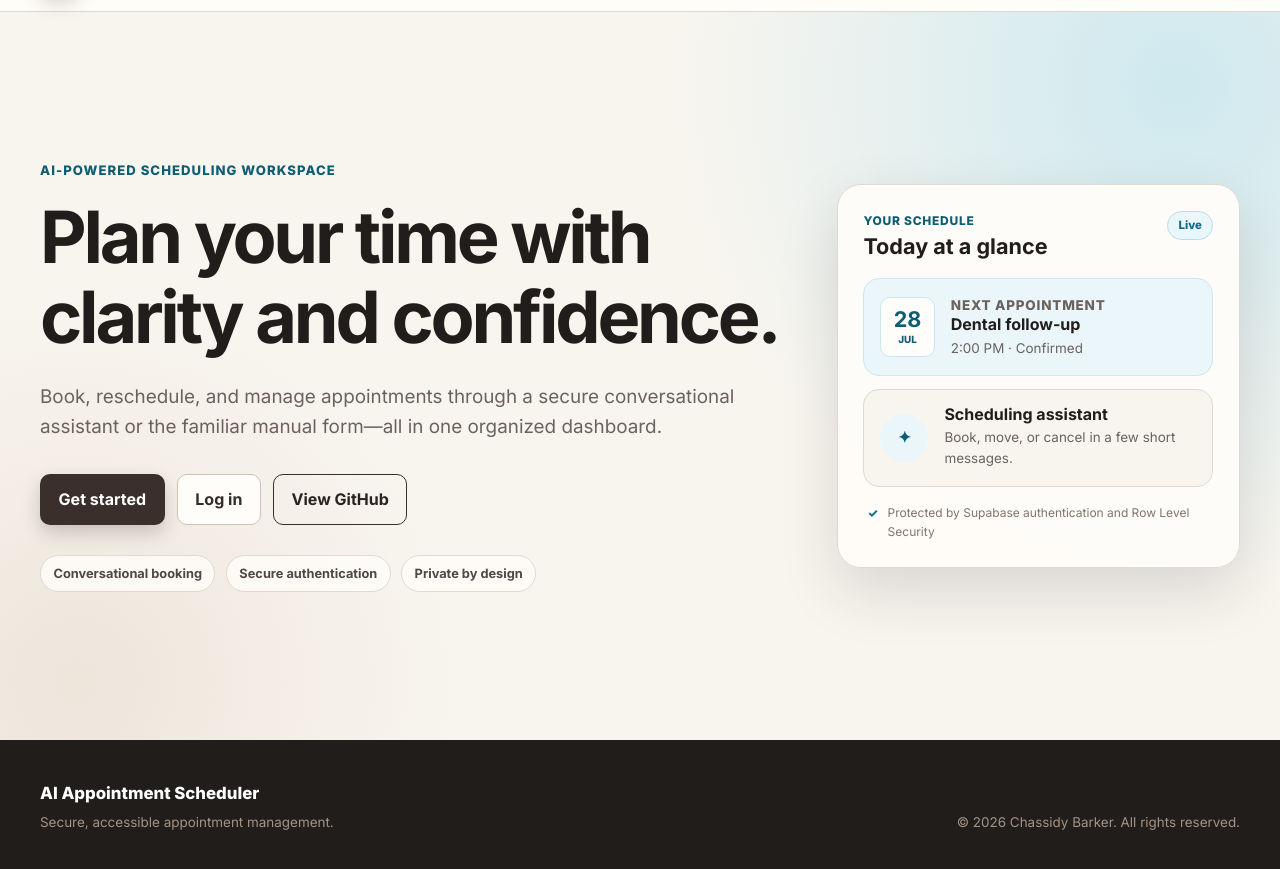
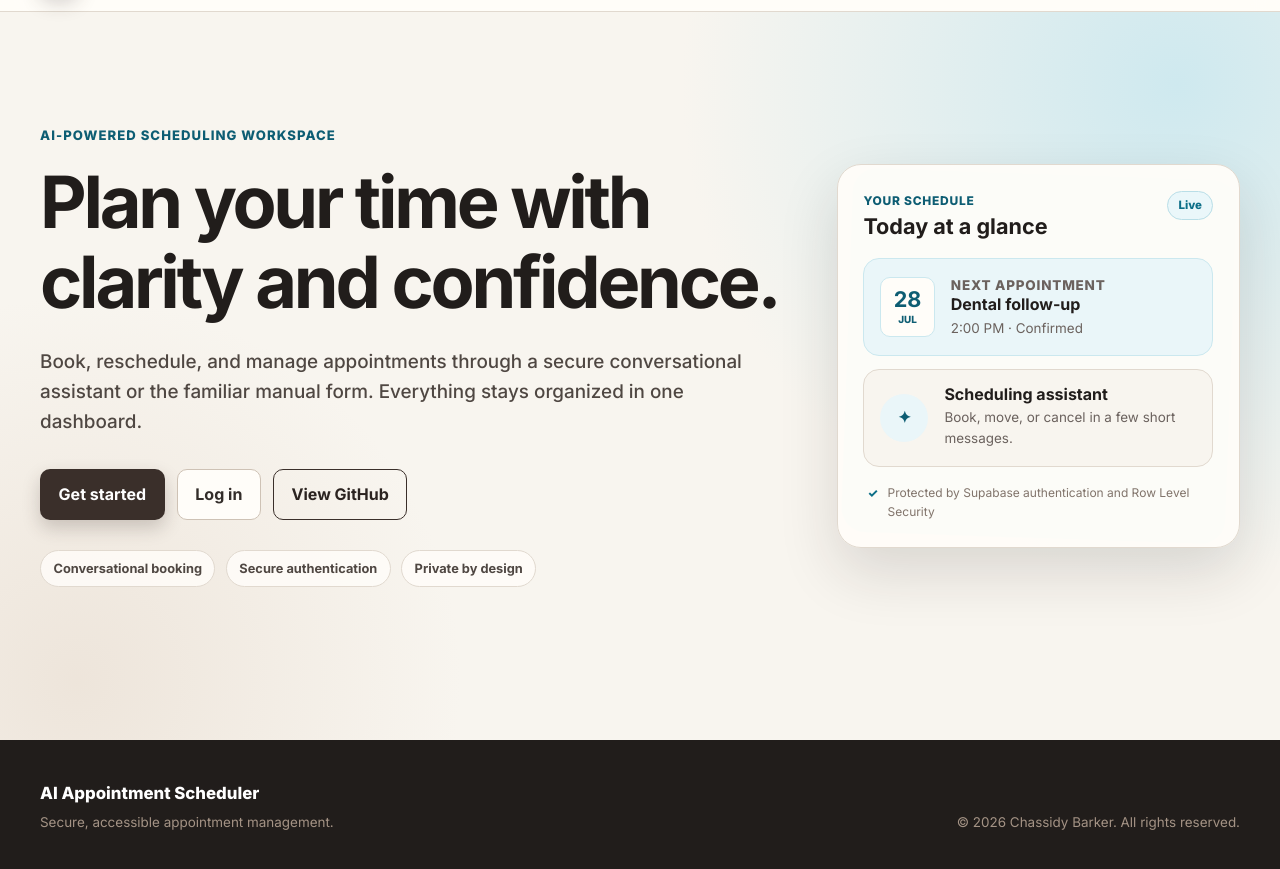
Before and after one commit to codeboxxer/ai-appointment-scheduler, a plain HTML site: page index.html in a window 1280 px wide. Shown: the part 61-930 px from the top of the page. Drawn offline with Linux system fonts and the light colour scheme.

Commit message:
Refine hero spacing and description (#8)

```diff
--- a/css/style.css
+++ b/css/style.css
@@ -237,6 +237,7 @@ h4 {
     display: grid;
     gap: 3rem;
     align-items: center;
+    transform: translateY(-1.25rem);
 }
 
 .hero-content {
@@ -262,8 +263,9 @@ h4 {
 .hero-description {
     max-width: 45rem;
     margin-bottom: 2rem;
-    color: var(--slate-600);
+    color: var(--slate-700);
     font-size: clamp(1.05rem, 2vw, 1.18rem);
+    font-weight: 500;
 }
 
 .hero-actions {
@@ -1163,6 +1165,10 @@ textarea {
         padding-block: 3.5rem;
     }
 
+    .hero-grid {
+        transform: none;
+    }
+
     .hero h1 {
         font-size: clamp(2.4rem, 12vw, 3.5rem);
     }
--- a/index.html
+++ b/index.html
@@ -11,7 +11,7 @@
     <link rel="preconnect" href="https://fonts.googleapis.com">
     <link rel="preconnect" href="https://fonts.gstatic.com" crossorigin>
     <link href="https://fonts.googleapis.com/css2?family=Inter:wght@400;500;600;700;800&display=swap" rel="stylesheet">
-    <link rel="stylesheet" href="css/style.css?v=20260729">
+    <link rel="stylesheet" href="css/style.css?v=20260730">
 </head>
 <body>
     <a class="skip-link" href="#mainContent">Skip to main content</a>
@@ -31,7 +31,7 @@
                 <div class="hero-content">
                     <p class="eyebrow">AI-powered scheduling workspace</p>
                     <h1>Plan your time with clarity and confidence.</h1>
-                    <p class="hero-description">Book, reschedule, and manage appointments through a secure conversational assistant or the familiar manual form—all in one organized dashboard.</p>
+                    <p class="hero-description">Book, reschedule, and manage appointments through a secure conversational assistant or the familiar manual form. Everything stays organized in one dashboard.</p>
                     <div class="button-row hero-actions" aria-label="Account actions">
                         <a class="btn btn-primary" href="login.html">Get started</a>
                         <a class="btn btn-secondary" href="login.html">Log in</a>
```
Also changed, not shown: 404.html (+1 -1 lines), dashboard.html (+1 -1 lines), login.html (+1 -1 lines), reset-password.html (+1 -1 lines).
